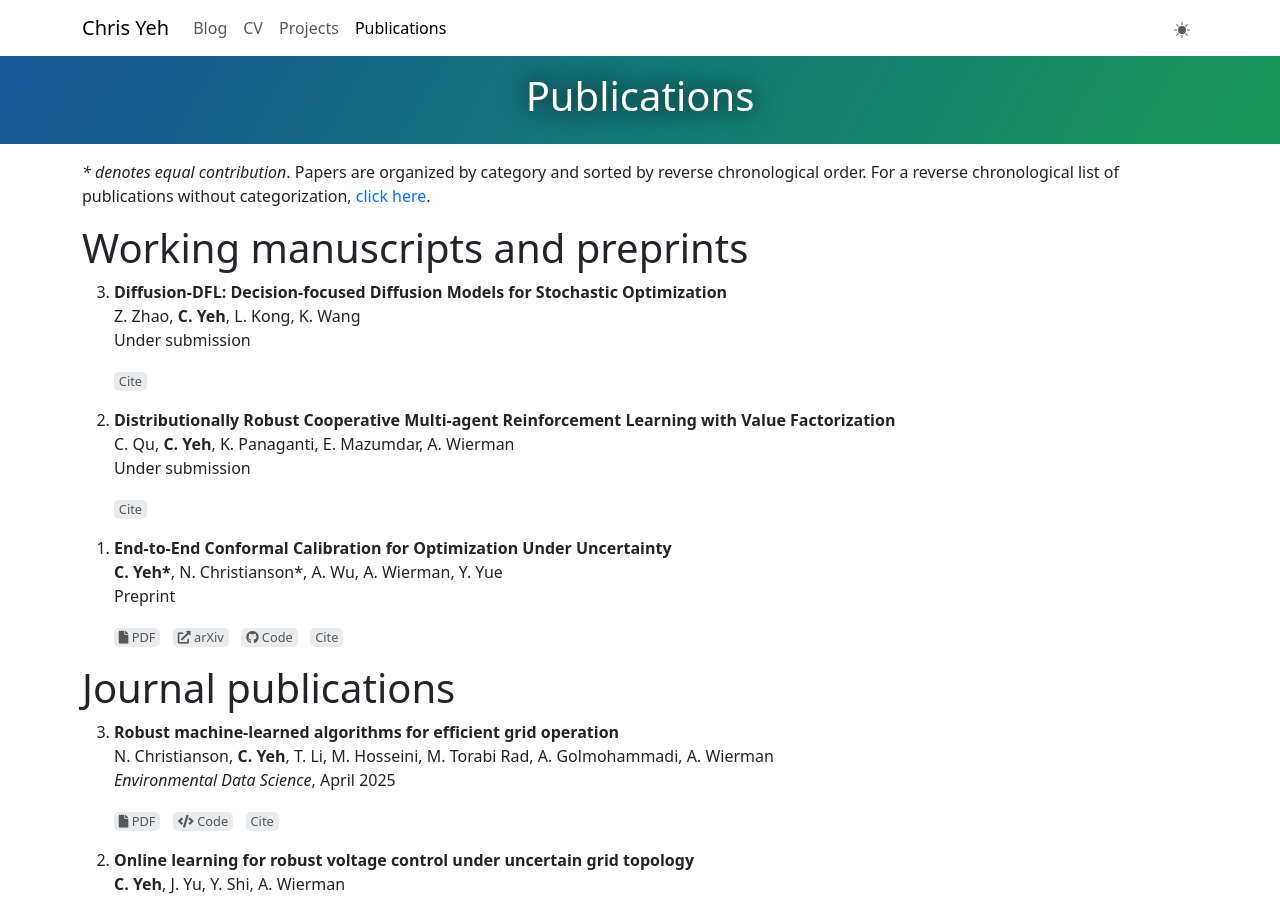
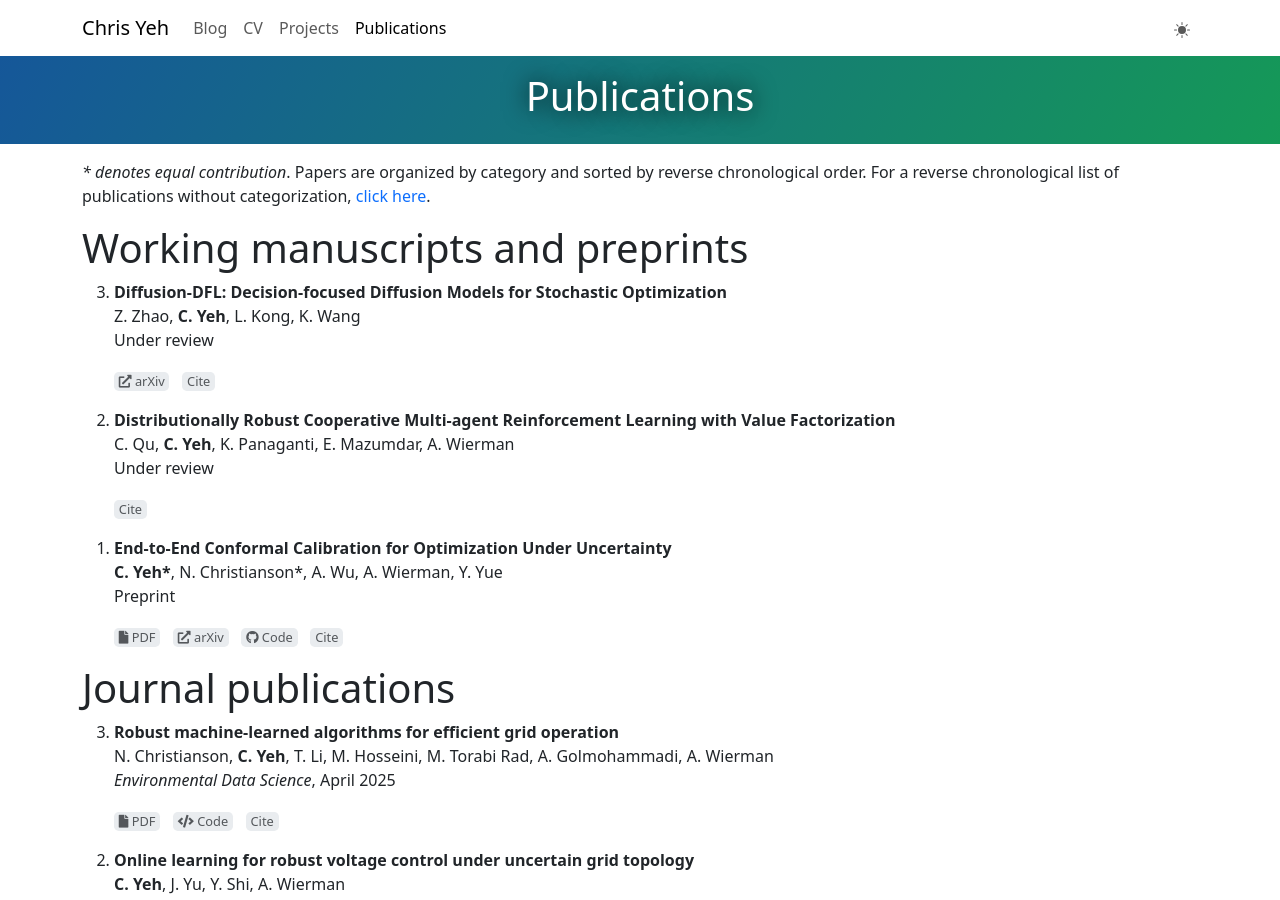
Before and after one commit to chrisyeh96/chrisyeh96.github.io, a Jekyll site: the page built from publications.md, in a window 1280 px wide and 900 px high. Built offline with Jekyll 4.4.1, drawn with Linux system fonts in a browser that asks for light colours.

Commit message:
Diffusion-DFL: add arXiv link

```diff
--- a/_data/publications.yml
+++ b/_data/publications.yml
@@ -16,7 +16,7 @@
 - formatted: |
     **Diffusion-DFL: Decision-focused Diffusion Models for Stochastic Optimization**\
     Z. Zhao, **C. Yeh**, L. Kong, K. Wang\
-    Under submission
+    Under review
   citation: |
     Z. Zhao, C. Yeh, L. K. Kong, and K. Wang, "Diffusion-DFL: Decision-focused diffusion models for stochastic optimization," Sep. 2025.
   bibtex: |
@@ -26,12 +26,16 @@
         year = 2025,
         month = sep,
     }
+  media:
+    - type: url
+      name: arXiv
+      url: https://arxiv.org/abs/2510.11590
   venue_type: preprint
 
 - formatted: |
     **Distributionally Robust Cooperative Multi-agent Reinforcement Learning with Value Factorization**\
     C. Qu, **C. Yeh**, K. Panaganti, E. Mazumdar, A. Wierman\
-    Under submission
+    Under review
   citation: |
     C. Qu, C. Yeh, K. Panaganti, E. Mazumdar, and A. Wierman, "Distributionally robust cooperative multi-agent reinforcement learning with value factorization," Sep. 2025.
   bibtex: |
```
